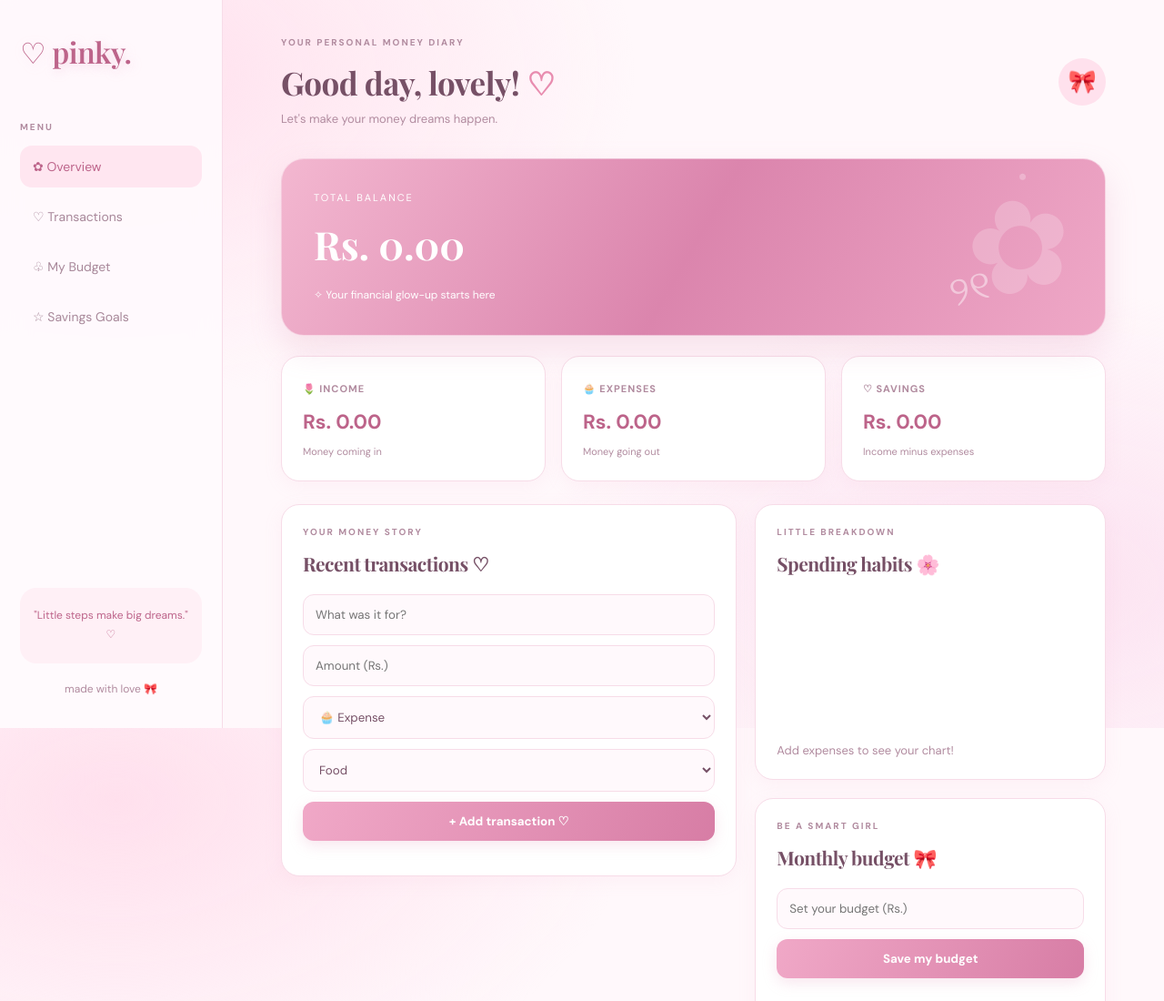
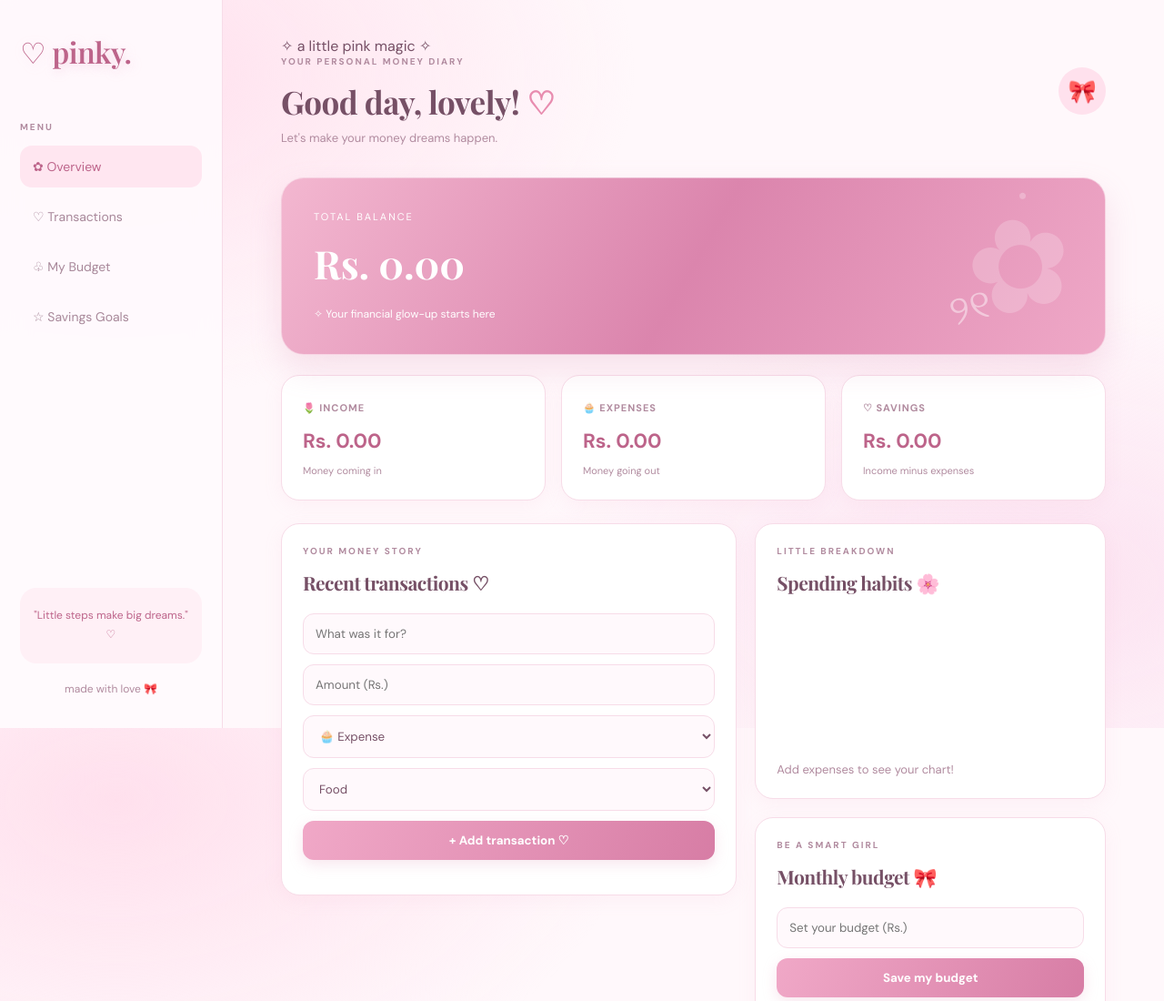
Before and after one commit to tejashwi777/expense-tracker, a plain HTML site: page index.html in a window 1280 px wide. Shown: the top 1100 px of the page at 91% size. Drawn offline with nearby package versions, Linux system fonts and the light colour scheme.

Commit message:
update index.html

```diff
--- a/index.html
+++ b/index.html
@@ -34,7 +34,8 @@
   <main class="main">
     <header>
       <div>
-        <p class="eyebrow">YOUR PERSONAL MONEY DIARY</p>
+<div class="welcome-tag">✧ a little pink magic ✧</div>
+<p class="eyebrow">YOUR PERSONAL MONEY DIARY</p>
         <h1>Good day, lovely! <span>♡</span></h1>
         <p class="muted">Let's make your money dreams happen.</p>
       </div>
```
